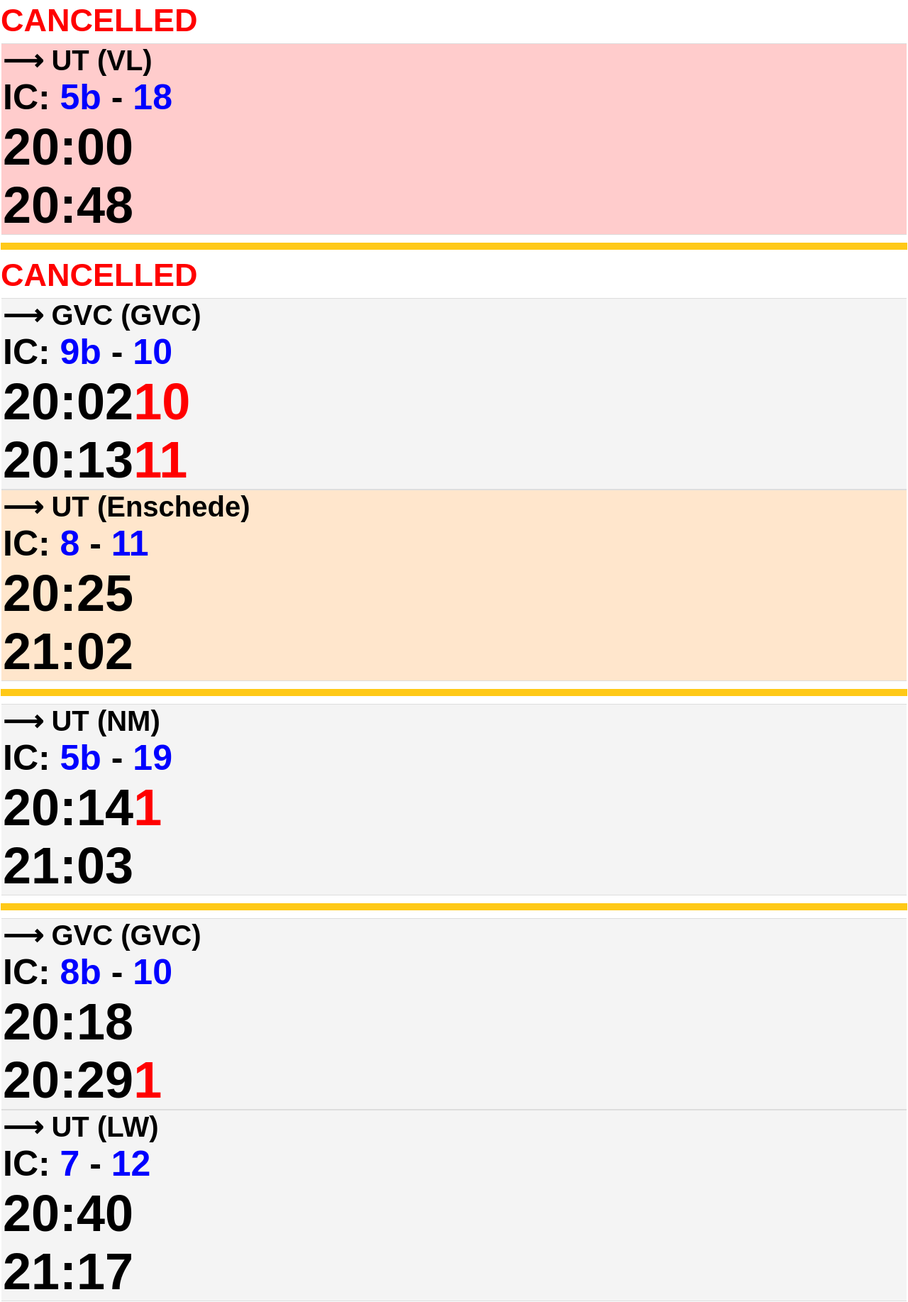
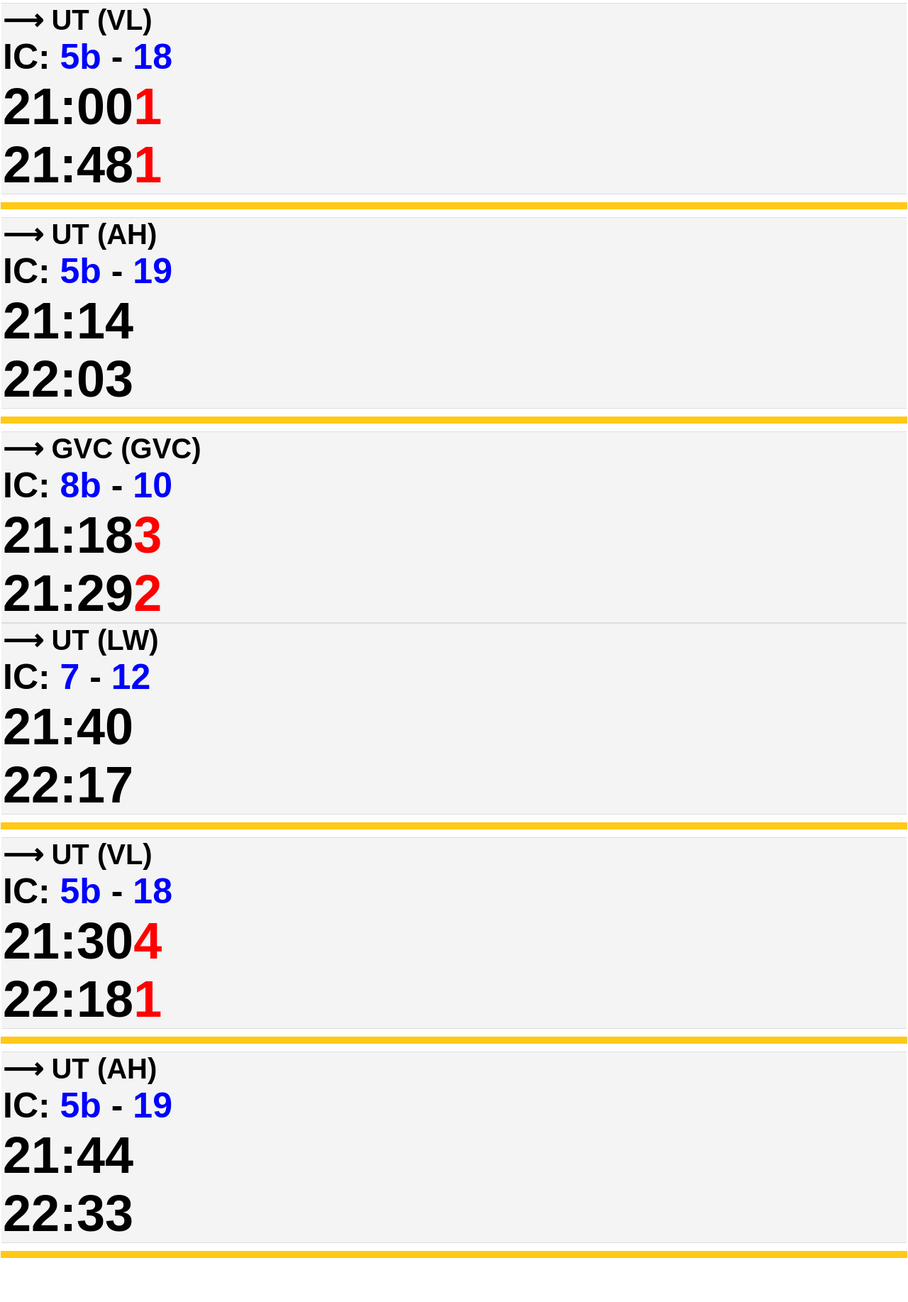
Before and after one commit to elysium316/ns, a plain HTML site: page ledn_ut.html in a window 1280 px wide. Shown: the part 353-2188 px from the top of the page at 71% size. After the commit the page ends 2127 px from the top, so only its background shows below. Drawn offline with Linux system fonts and the light colour scheme.

Commit message:
Automatische update treintijden

```diff
--- a/ledn_ut.html
+++ b/ledn_ut.html
@@ -18,42 +18,21 @@
 </head>
 <body>
     <h1>Traject Overzicht</h1>
-    <div class="tijd">20:39</div>
+    <div class="tijd">21:31</div>
     <div style='padding: 2pt; margin-bottom: 20px;'><a href='index.html' class='menu-link' style='background: #ddd; color: black; border-color: #ddd;'>🏠 Home</a> <a href='ledn_ut.html' class='menu-link' style='background: #ffc917; color: #003399;'>LEDN-UT</a> <a href='ut_ah.html' class='menu-link'>UT-AH</a> <a href='ah_dtch.html' class='menu-link'>AH-DTCH</a> </div>
 
     <div class="etappe-header">LEDN-UT</div>
     <ul>
 
         <li style="padding: 10px 0; border-bottom: 10px solid #ffc917;">
-            <div style='color: red; font-size: 45px; font-weight: bold; margin-bottom: 5px;'>CANCELLED</div>
-            <ul>
 
-                <li style="background: #ffcccc; padding: 0 2px; margin:0; border-top: 1px solid #ddd; border-bottom: 1px solid #ddd; border-left: none; border-right: none;">
-                    <span class="station">&#10230; UT (VL)</span><br>
-                    <span class="spoor" style="color:black;">IC: </span><span class="spoor"><span class='spoor'>5b</span></span><span class="spoor" style="color:black;"> - </span><span class="spoor"><span class='spoor'>18</span></span><br>
-                    <span class="vertrek">20:00</span><br>
-                    <span class="vertrek">20:48</span>
-                </li>
-
-            </ul>
-        </li>
-
-        <li style="padding: 10px 0; border-bottom: 10px solid #ffc917;">
-            <div style='color: red; font-size: 45px; font-weight: bold; margin-bottom: 5px;'>CANCELLED</div>
             <ul>
 
                 <li style="background: #f4f4f4; padding: 0 2px; margin:0; border-top: 1px solid #ddd; border-bottom: 1px solid #ddd; border-left: none; border-right: none;">
-                    <span class="station">&#10230; GVC (GVC)</span><br>
-                    <span class="spoor" style="color:black;">IC: </span><span class="spoor"><span class='spoor'>9b</span></span><span class="spoor" style="color:black;"> - </span><span class="spoor"><span class='spoor'>10</span></span><br>
-                    <span class="vertrek">20:02<span style='color: red; font-weight: bold;'>10</span></span><br>
-                    <span class="vertrek">20:13<span style='color: red; font-weight: bold;'>11</span></span>
-                </li>
-
-                <li style="background: #ffe6cc; padding: 0 2px; margin:0; border-top: 1px solid #ddd; border-bottom: 1px solid #ddd; border-left: none; border-right: none;">
-                    <span class="station">&#10230; UT (Enschede)</span><br>
-                    <span class="spoor" style="color:black;">IC: </span><span class="spoor"><span class='spoor'>8</span></span><span class="spoor" style="color:black;"> - </span><span class="spoor"><span class='spoor'>11</span></span><br>
-                    <span class="vertrek">20:25</span><br>
-                    <span class="vertrek">21:02</span>
+                    <span class="station">&#10230; UT (VL)</span><br>
+                    <span class="spoor" style="color:black;">IC: </span><span class="spoor"><span class='spoor'>5b</span></span><span class="spoor" style="color:black;"> - </span><span class="spoor"><span class='spoor'>18</span></span><br>
+                    <span class="vertrek">21:00<span style='color: red; font-weight: bold;'>1</span></span><br>
+                    <span class="vertrek">21:48<span style='color: red; font-weight: bold;'>1</span></span>
                 </li>
 
             </ul>
@@ -64,10 +43,10 @@
             <ul>
 
                 <li style="background: #f4f4f4; padding: 0 2px; margin:0; border-top: 1px solid #ddd; border-bottom: 1px solid #ddd; border-left: none; border-right: none;">
-                    <span class="station">&#10230; UT (NM)</span><br>
+                    <span class="station">&#10230; UT (AH)</span><br>
                     <span class="spoor" style="color:black;">IC: </span><span class="spoor"><span class='spoor'>5b</span></span><span class="spoor" style="color:black;"> - </span><span class="spoor"><span class='spoor'>19</span></span><br>
-                    <span class="vertrek">20:14<span style='color: red; font-weight: bold;'>1</span></span><br>
-                    <span class="vertrek">21:03</span>
+                    <span class="vertrek">21:14</span><br>
+                    <span class="vertrek">22:03</span>
                 </li>
 
             </ul>
@@ -80,15 +59,15 @@
                 <li style="background: #f4f4f4; padding: 0 2px; margin:0; border-top: 1px solid #ddd; border-bottom: 1px solid #ddd; border-left: none; border-right: none;">
                     <span class="station">&#10230; GVC (GVC)</span><br>
                     <span class="spoor" style="color:black;">IC: </span><span class="spoor"><span class='spoor'>8b</span></span><span class="spoor" style="color:black;"> - </span><span class="spoor"><span class='spoor'>10</span></span><br>
-                    <span class="vertrek">20:18</span><br>
-                    <span class="vertrek">20:29<span style='color: red; font-weight: bold;'>1</span></span>
+                    <span class="vertrek">21:18<span style='color: red; font-weight: bold;'>3</span></span><br>
+                    <span class="vertrek">21:29<span style='color: red; font-weight: bold;'>2</span></span>
                 </li>
 
                 <li style="background: #f4f4f4; padding: 0 2px; margin:0; border-top: 1px solid #ddd; border-bottom: 1px solid #ddd; border-left: none; border-right: none;">
                     <span class="station">&#10230; UT (LW)</span><br>
                     <span class="spoor" style="color:black;">IC: </span><span class="spoor"><span class='spoor'>7</span></span><span class="spoor" style="color:black;"> - </span><span class="spoor"><span class='spoor'>12</span></span><br>
-                    <span class="vertrek">20:40</span><br>
-                    <span class="vertrek">21:17</span>
+                    <span class="vertrek">21:40</span><br>
+                    <span class="vertrek">22:17</span>
                 </li>
 
             </ul>
@@ -101,8 +80,22 @@
                 <li style="background: #f4f4f4; padding: 0 2px; margin:0; border-top: 1px solid #ddd; border-bottom: 1px solid #ddd; border-left: none; border-right: none;">
                     <span class="station">&#10230; UT (VL)</span><br>
                     <span class="spoor" style="color:black;">IC: </span><span class="spoor"><span class='spoor'>5b</span></span><span class="spoor" style="color:black;"> - </span><span class="spoor"><span class='spoor'>18</span></span><br>
-                    <span class="vertrek">20:30</span><br>
-                    <span class="vertrek">21:18</span>
+                    <span class="vertrek">21:30<span style='color: red; font-weight: bold;'>4</span></span><br>
+                    <span class="vertrek">22:18<span style='color: red; font-weight: bold;'>1</span></span>
+                </li>
+
+            </ul>
+        </li>
+
+        <li style="padding: 10px 0; border-bottom: 10px solid #ffc917;">
+
+            <ul>
+
+                <li style="background: #f4f4f4; padding: 0 2px; margin:0; border-top: 1px solid #ddd; border-bottom: 1px solid #ddd; border-left: none; border-right: none;">
+                    <span class="station">&#10230; UT (AH)</span><br>
+                    <span class="spoor" style="color:black;">IC: </span><span class="spoor"><span class='spoor'>5b</span></span><span class="spoor" style="color:black;"> - </span><span class="spoor"><span class='spoor'>19</span></span><br>
+                    <span class="vertrek">21:44</span><br>
+                    <span class="vertrek">22:33</span>
                 </li>
 
             </ul>
```
Also changed, not shown: ah_dtch.html (+44 -44 lines), ut_ah.html (+45 -45 lines).
